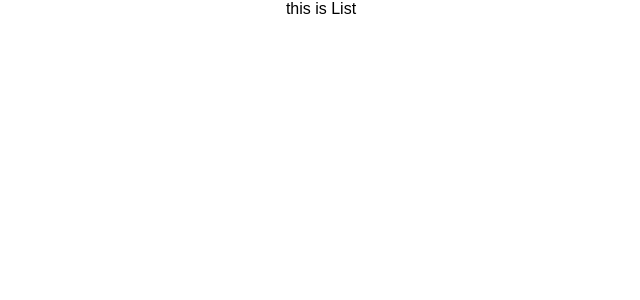
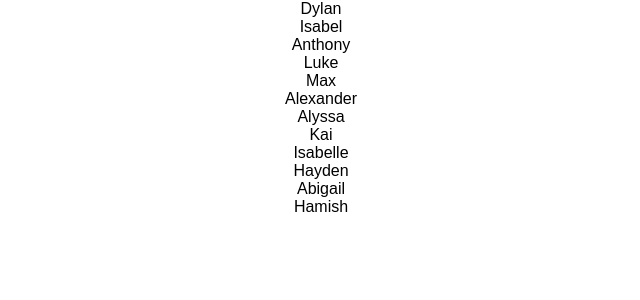
Before and after one commit to dimitri-a/teststuff, a React (Create React App) app: page / in a window 1280 px wide. Shown: the top 300 px of the page, without its empty margins (319-959 px from the left). Built offline with nearby package versions, Linux system fonts and the light colour scheme.

Commit message:
feat(component): New Employee component to display details abt employee

```diff
--- a/src/App.js
+++ b/src/App.js
@@ -8,7 +8,7 @@ class App extends Component {
   render() {
     return (
       <div className="App">
-        <List employees={data}></List>
+        <List employees={data.employees}></List>
       </div>
     );
   }
--- /dev/null
+++ b/src/components/Employee.js
@@ -0,0 +1,11 @@
+import React, {Component} from 'react';
+
+export default class Employee extends Component {
+    render() {
+        return (<div>
+
+                {this.props.details.firstName}
+            </div>
+        );
+    }
+}
--- a/src/components/List.js
+++ b/src/components/List.js
@@ -1,11 +1,28 @@
 import React, {Component} from 'react';
+import Employee from './Employee';
 
 export default class List extends Component {
+
     render() {
 
-       console.log('this.props.employees=',this.props.employees);
-        return (<div>
-                this is List
+
+        console.log('this.props=',this.props);
+        let display = this.props.employees.map
+        (
+            (emp) => (
+                <Employee details={emp}></Employee>
+            )
+        )
+
+        return (<div className="container">
+                <div className="row">
+                    <div className="col-md-4">
+
+                        {display}
+                    </div>
+                </div>
+
+
             </div>
         );
     }
```
